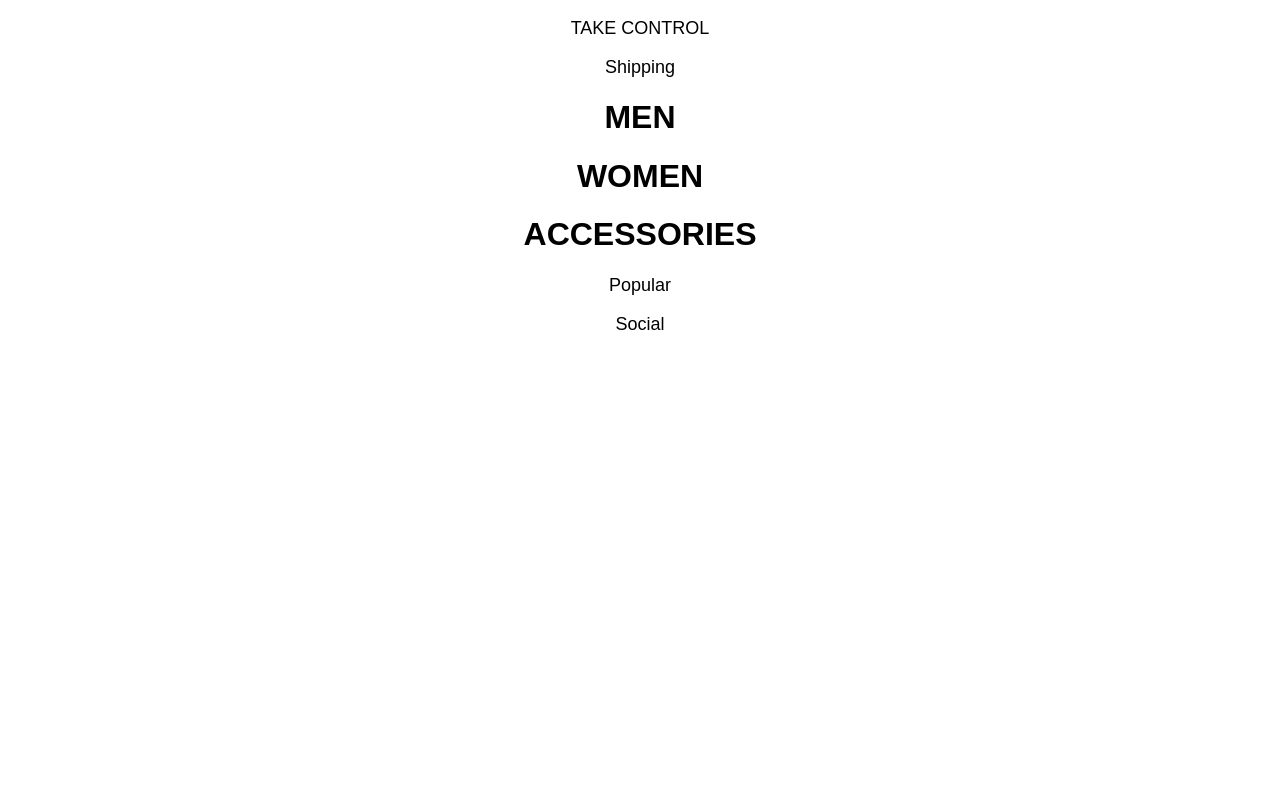
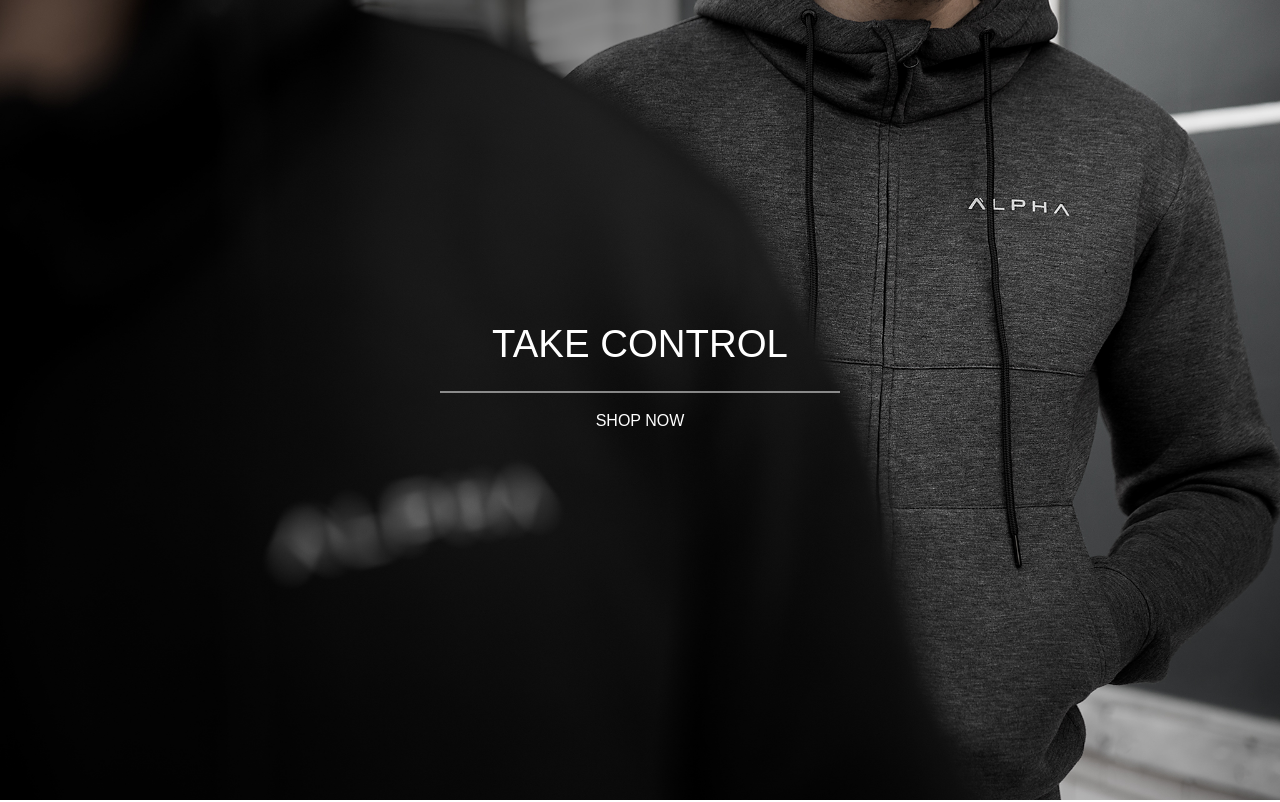
Before and after one commit to Alpha-DevMtn/alpha-clone, a React (Create React App) app in the folder alpha/: page / in a window 1280 px wide. Shown: the top 802 px of the page. Built offline with nearby package versions, Linux system fonts and the light colour scheme.

Commit message:
day tooo

```diff
--- a/alpha/src/components/App.js
+++ b/alpha/src/components/App.js
@@ -1,6 +1,5 @@
 import React, { Component } from 'react';
 import '../styles/App.css';
-import header from '../images/image1.JPG';
 import TakeControl from './TakeControl';
 import Shipping from './Shipping';
 import Popular from './Popular';
@@ -11,7 +10,7 @@ class App extends Component {
   render() {
     return (
       <div className="App">
-        <TakeControl/>
+        <TakeControl className="control" />
         <Shipping />
         <Mwa />
         <Popular />
--- a/alpha/src/components/Popular.js
+++ b/alpha/src/components/Popular.js
@@ -1,6 +1,5 @@
 import React, { Component } from 'react';
 import '../styles/App.css';
-import header from '../images/image1.JPG';
 
 class Popular extends Component {
   render() {
--- a/alpha/src/components/Shipping.js
+++ b/alpha/src/components/Shipping.js
@@ -1,6 +1,5 @@
 import React, { Component } from 'react';
 import '../styles/App.css';
-import header from '../images/image1.JPG';
 
 class Shipping extends Component {
   render() {
--- a/alpha/src/components/Social.js
+++ b/alpha/src/components/Social.js
@@ -1,6 +1,5 @@
 import React, { Component } from 'react';
 import '../styles/App.css';
-import header from '../images/image1.JPG';
 
 class Social extends Component {
   render() {
--- a/alpha/src/components/TakeControl.js
+++ b/alpha/src/components/TakeControl.js
@@ -1,14 +1,18 @@
 import React, { Component } from 'react';
-import '../styles/App.css';
-import header from '../images/image1.JPG';
+import '../styles/TakeControl.css';
 
 class TakeControl extends Component {
   render() {
     return (
-      <div>
-        <p className="App-intro">
+      <div className="wrapper">
+        <div className="control">
           TAKE CONTROL
-        </p>
+        </div>
+        <div className="pointless">
+        </div>
+        <div className="shop">
+          SHOP NOW
+        </div>
       </div>
     );
   }
--- a/alpha/src/styles/App.css
+++ b/alpha/src/styles/App.css
@@ -1,11 +1,11 @@
 .App {
   text-align: center;
+  line-height: 30vh;
 }
 
 
 .App-header {
   background-color: #222;
-  background-image: "../images/image1.jpg";
   height: 150px;
   padding: 20px;
   color: white;
--- /dev/null
+++ b/alpha/src/styles/TakeControl.css
@@ -0,0 +1,43 @@
+.wrapper {
+  font-family: 'DINNextLTPro-UltraLight', sans-serif;
+  background-image: url("../images/image1.jpg");
+  background-size: cover;
+  background-repeat: no-repeat;
+  background-position: center;
+  overflow: visible;
+  height: calc(100vh + 38px);
+  margin-top: -38px;
+  font-weight: 100;
+}
+.control {
+  position: absolute;
+  left: 50%;
+  top: 43%;
+  transform: translate(-50%, -50%);
+  font-size: 2.4em;
+  font-weight: lighter;
+  color: white;
+  text-align: center;
+  height: auto;
+  text-decoration: none;
+  width: 400px;
+}
+.pointless {
+  position: absolute;
+  left: 50%;
+  top: 49%;
+  transform: translate(-50%, -50%);
+  border-bottom: 1px solid white;
+  width: 400px;
+}
+.shop {
+  font-weight: lighter;
+  position: absolute;
+  left: 50%;
+  bottom: 60.5%;
+  transform: translate(-50%, 50%);
+  width: 400px;
+  color: white;
+  text-align: center;
+  height: 30px;
+}
```
Also changed, not shown: alpha/package.json (+29 -2 lines), alpha/src/styles/Mwa.css (added), alpha/src/styles/style.css (added), alpha/src/styles/style.styl (added).
